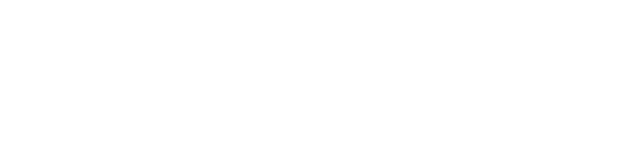
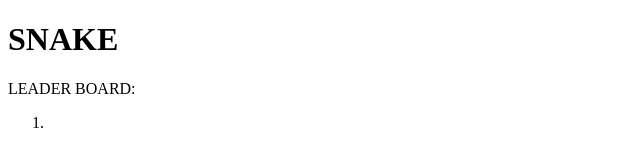
Before and after one commit to elizali1/Snake, a plain HTML site: page Snake.html in a window 1280 px wide. Shown: the whole page, without its empty margins (0-640 px from the left). Drawn offline with Linux system fonts and the light colour scheme.

Commit message:
first commit html

```diff
--- a/Snake.html
+++ b/Snake.html
@@ -11,6 +11,15 @@
 </head>
 <body>
 
+<h1>SNAKE</h1>
+<div id="leaderboard">LEADER BOARD:
+<ol>
+  <li></li>
+</ol>
+</div>
+<div id="score"></div>
+
+<div id="game"></div>
 
 
 </body>
```
